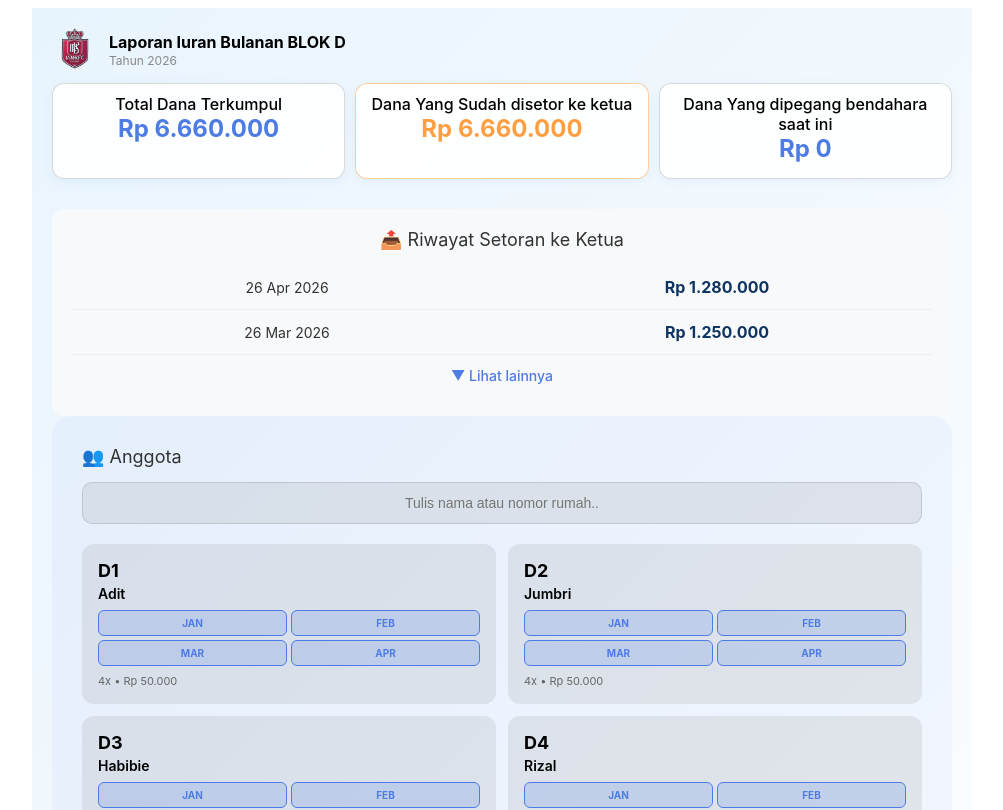
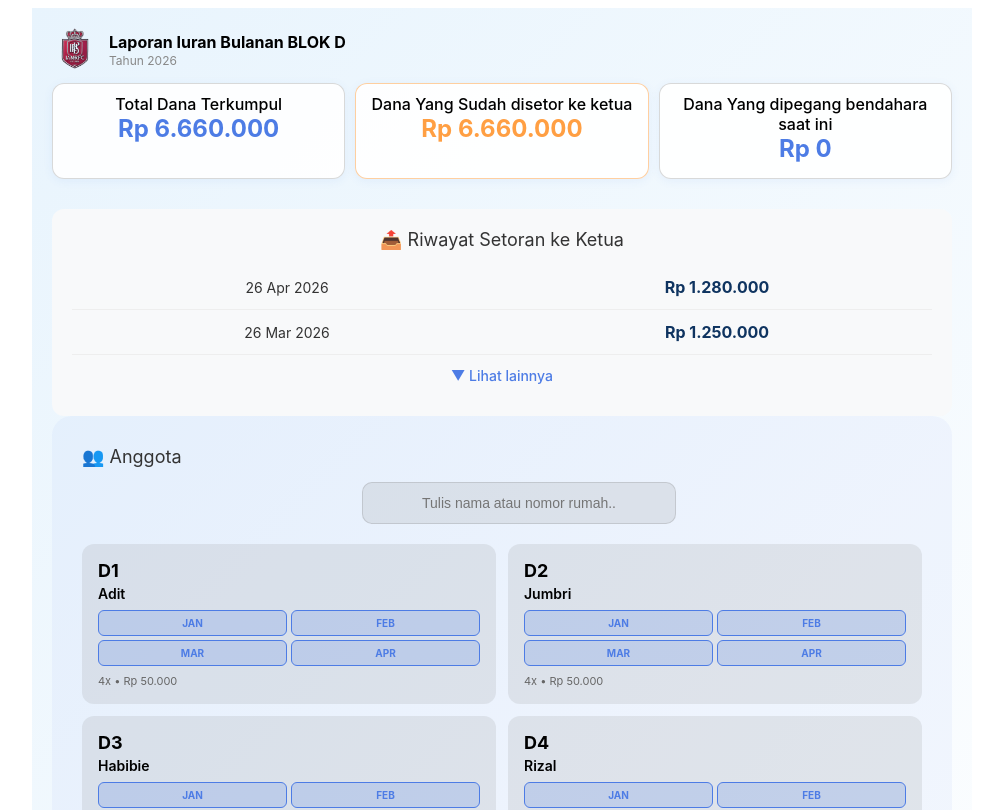
Before and after one commit to aloyb/blokd-app, a Next.js app in the folder blokd-app/: page / in a window 1280 px wide. Shown: the top 810 px of the page, without its empty margins (138-1141 px from the left). Built offline with nearby package versions, Linux system fonts and the light colour scheme.

Commit message:
Center search box with max width

```diff
--- a/blokd-app/pages/index.js
+++ b/blokd-app/pages/index.js
@@ -193,7 +193,7 @@ const styles = {
   statLabel: { fontSize: '16px', color: '#000', fontWeight: '500' },
   membersSection: { background: 'rgba(77,124,229,0.05)', borderRadius: '20px', padding: '30px', marginBottom: '20px', paddingBottom: '60px' },
   sectionTitle: { fontSize: '18px', marginBottom: '15px', display: 'flex', justifyContent: 'center', alignItems: 'center', gap: '10px' },
-  searchBox: { marginBottom: '20px', display: 'flex', justifyContent: 'center' },
+  searchBox: { marginBottom: '20px', maxWidth: '280px', marginLeft: 'auto', marginRight: 'auto' },
   searchInput: { width: '100%', padding: '12px 16px', background: 'rgba(128,128,128,0.15)', border: '1px solid rgba(128,128,128,0.25)', borderRadius: '10px', color: '#333', fontSize: '14px', outline: 'none' },
   membersGrid: { display: 'grid', gridTemplateColumns: 'repeat(2, 1fr)', gap: '12px' },
   memberCard: { background: 'rgba(128,128,128,0.15)', borderRadius: '12px', padding: '16px', minHeight: '100px' },
```
